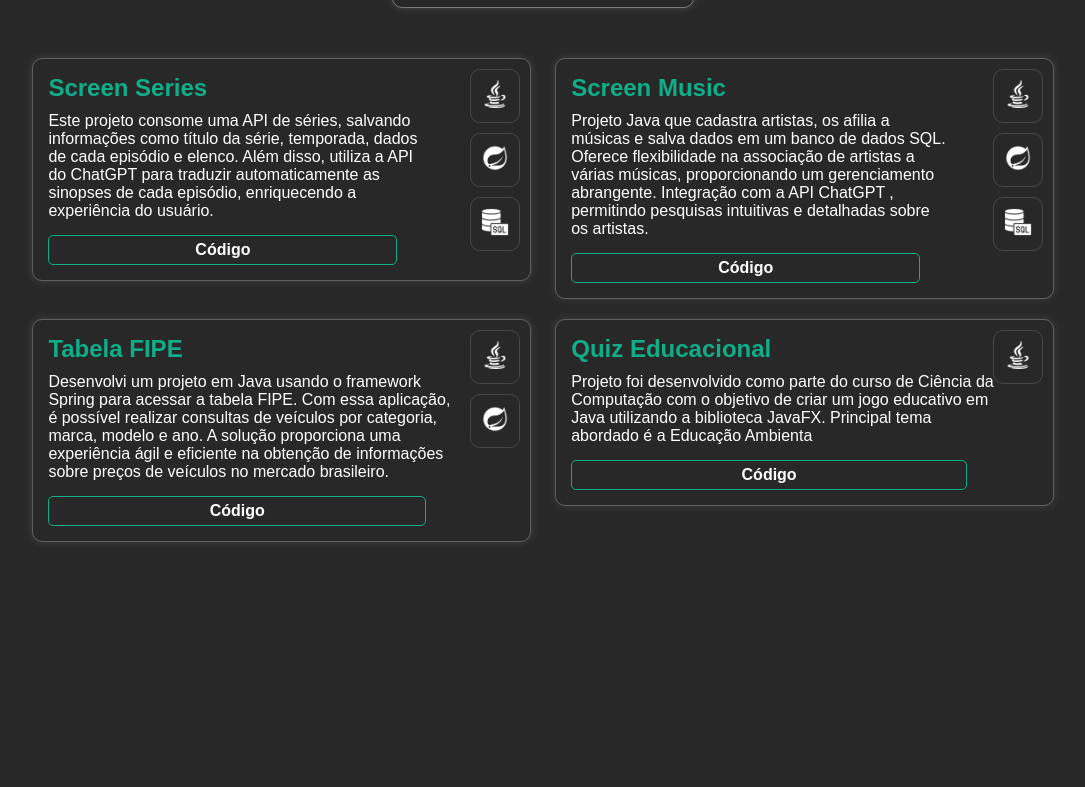
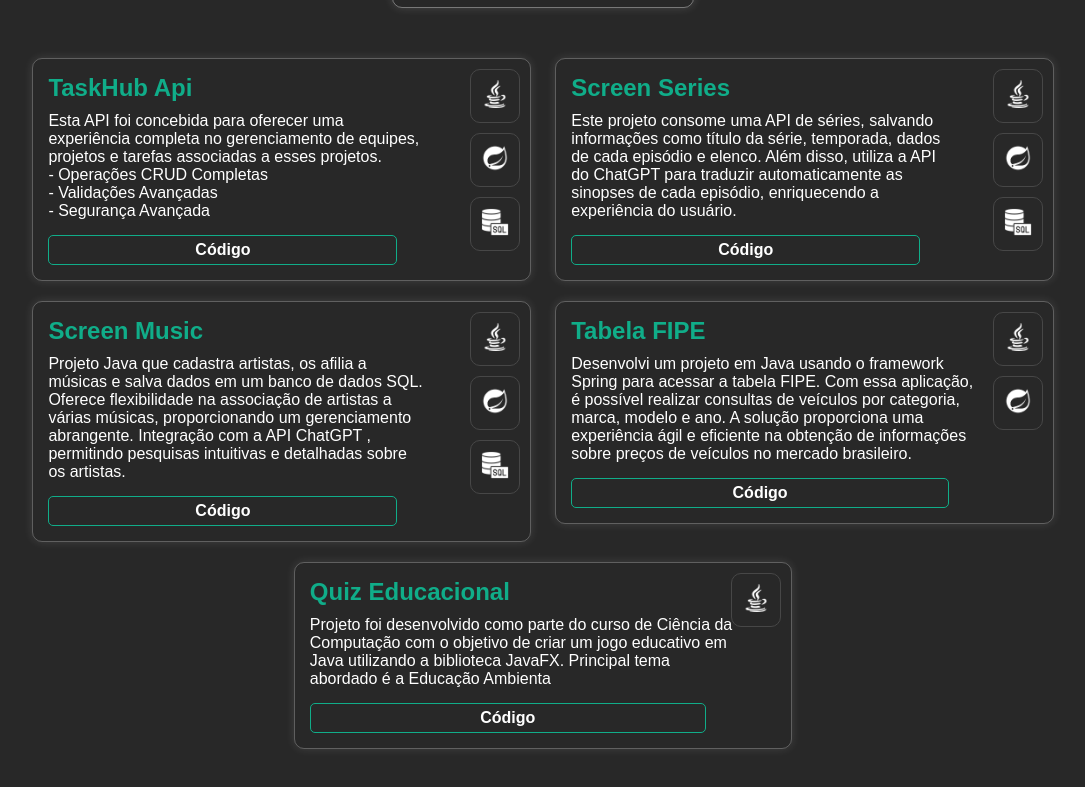
Before and after one commit to Tessaro03/Portfolio, a plain HTML site: page portfolio.html in a window 1280 px wide. Shown: the part 3080-3867 px from the top of the page, without its empty margins (97-1182 px from the left). Before the commit the page ends 3682 px from the top, so only its background shows below. Drawn offline with Linux system fonts and the light colour scheme.

Commit message:
Adicionado TaskHubAPI

```diff
--- a/portfolio.html
+++ b/portfolio.html
@@ -186,6 +186,18 @@
                 <div id="projetos-inline">
                     <div class="card-projeto-inline">
                         <div class="text-projeto-inline">
+                            <h2>TaskHub Api</h2>
+                            <p>Esta API foi concebida para oferecer uma experiência completa no gerenciamento de equipes, projetos e tarefas associadas a esses projetos.<br>- Operações CRUD Completas <br>- Validações Avançadas <br>- Segurança Avançada</p>
+                            <a href="https://github.com/Tessaro03/ScreenSeries" target="_blank"><div class="link-projeto-incard"><strong>Código</strong></div></a>
+                        </div>
+                        <div class="icones-projeto-inline">
+                            <div class="tecnoligia-icone-inline "><img src="habilidades/java (1).png" alt=""></div>
+                            <div class="tecnoligia-icone-inline "><img src="habilidades/icons8-logotipo-da-primavera-64-removebg-preview.png" alt=""></div>
+                            <div class="tecnoligia-icone-inline "><img src="habilidades/servidor-sql (1).png" alt=""></div>
+                        </div>
+                    </div>
+                    <div class="card-projeto-inline">
+                        <div class="text-projeto-inline">
                             <h2>Screen Series</h2>
                             <p>Este projeto consome uma API de séries, salvando informações como título da série, temporada, dados de cada episódio e elenco. Além disso, utiliza a API do ChatGPT para traduzir automaticamente as sinopses de cada episódio, enriquecendo a experiência do usuário.</p>
                             <a href="https://github.com/Tessaro03/ScreenSeries" target="_blank"><div class="link-projeto-incard"><strong>Código</strong></div></a>
```
